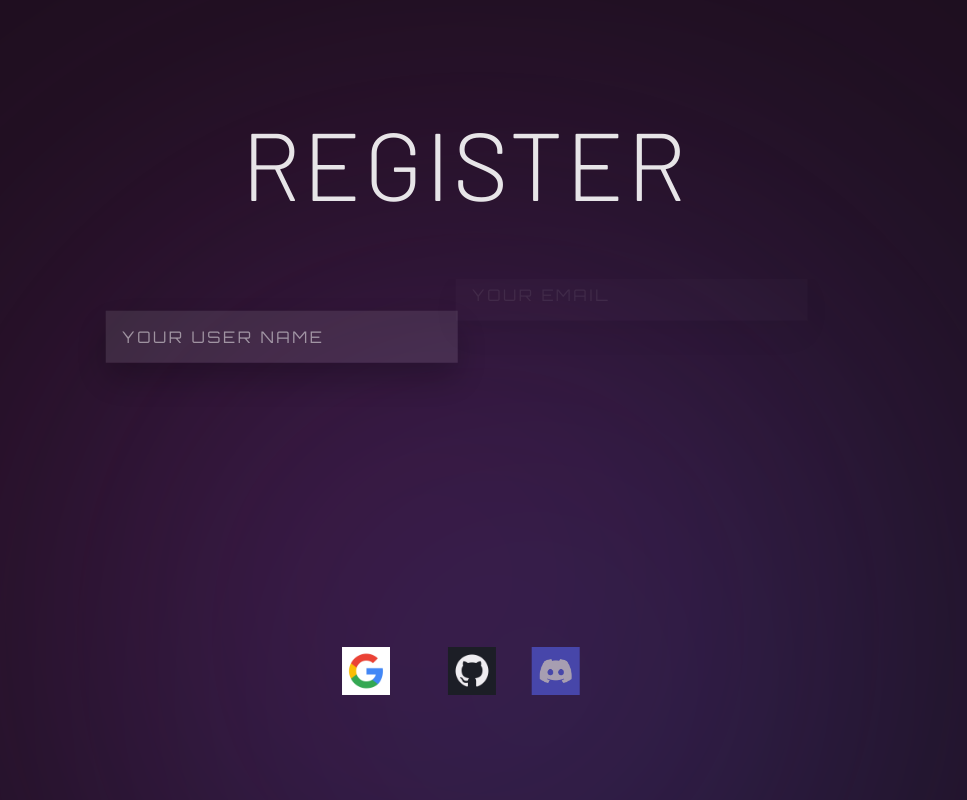
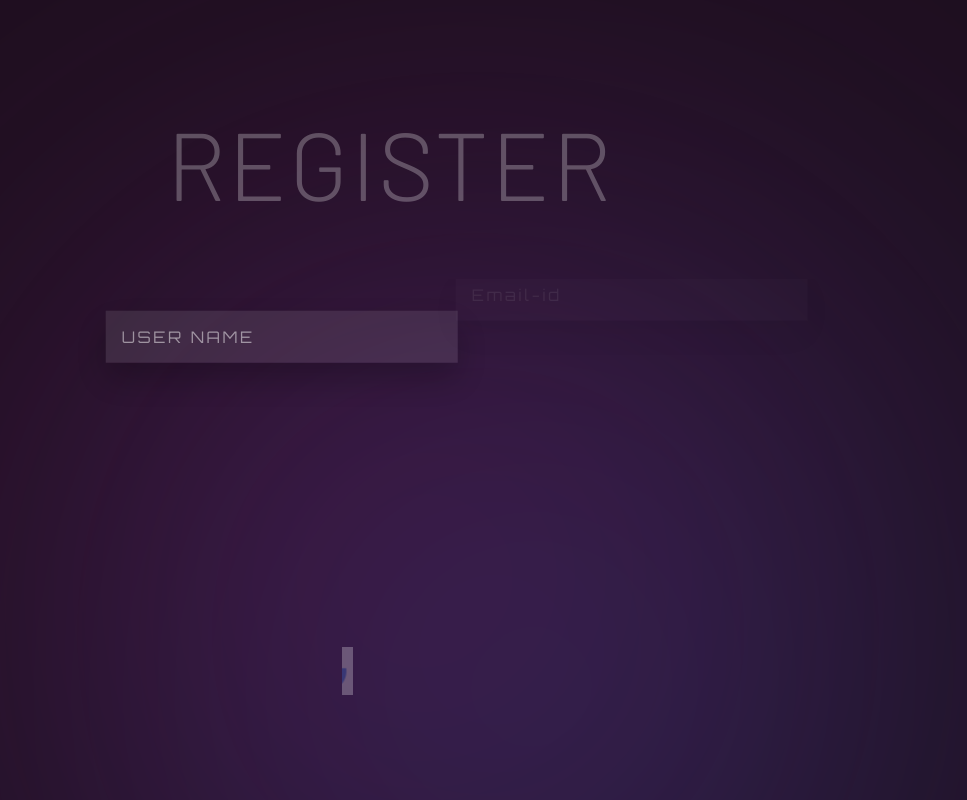
Before and after one commit to void-main1812/DECODE, a React (Vite) app in the folder client/: page /register_info in a window 1280 px wide. Shown: the top 800 px of the page, without its empty margins (162-1129 px from the left). Built offline with nearby package versions, Linux system fonts and the light colour scheme; a web font is replaced by a local one.

Commit message:
Optimized Registeration Page By adding Variants for Framer motion 📝

```diff
--- a/client/src/components/Register.jsx
+++ b/client/src/components/Register.jsx
@@ -5,37 +5,81 @@ import { motion } from 'framer-motion';
 import google from "../assets/google.webp";
 import github from "../assets/github.png";
 import discord from "../assets/discord.png";
+import Information from "../json/register.json";
+import RegImg from "../json/regImg.json";
+
+/* ------------------------------------------------------Variants for Animation------------------------------------------------------ */
+const diagonal = {
+    initial: { x: -50, y: -50, opacity: 0 },
+    animate1: { x: 0, y: 0, opacity: 1, transition: { delay: 0.2, duration: 0.3 } },
+    animate2: { x: 0, y: 0, opacity: 1, transition: { delay: 0.4, duration: 0.3 } },
+    animate3: { x: 0, y: 0, opacity: 1, transition: { delay: 0.6, duration: 0.3 } },
+    animate4: { x: 0, y: 0, opacity: 1, transition: { delay: 0.8, duration: 0.3 } },
+}
+
+const leftRight = {
+    initial: { x: -120, opacity: 0 },
+    initial2: { x: -50, opacity: 0 },
+    animate1: { x: 0, opacity: 1, transition: { delay: 0.3, duration: 0.5 } },
+    animate2: { x: 0, opacity: 1, transition: { delay: 0.5, duration: 0.5 } },
+    animate3: { x: 0, opacity: 1, transition: { delay: 0.7, duration: 0.5 } },
+}
+
+const blob = {
+    initial: { y: 800, opacity: 0.5 },
+    animate: { y: 0, opacity: 1, transition: { duration: 1.5 } }
+}
+
+const upDown = {
+    initial: { y: -50, opacity: 0 },
+    animate: { y: 0, opacity: 1, transition: { delay: 0.9, duration: 0.5 } }
+}
+/* ---------------------------------------------------------------------------------------------------------------------------------- */
 
 const Register = () => {
     const [trigger, setTrigger] = useState(true);
 
     return (
         <>
+        {/* popup box for registeration */}
             <Popup1 trigger={trigger} setTrigger={setTrigger} height="40vh" width="50%">
                 <h3 style={{ letterSpacing: '0.3vh', fontSize: '4vh', color: '#FF00E5' }}>Well Done !</h3>
                 <p style={{ opacity: 0.5, padding: '2vh' }} >Now you need to provide some necessary information and you are good to go</p>
             </Popup1>
+
+            {/* Main Body */}
             <motion.div className="regSec" exit={{ scale: 2, opacity: 0, transition: { duration: 0.1 } }} >
-                <motion.div initial={{ y: 800, opacity: 0.5 }} animate={{ y: 0, opacity: 1, transition: { duration: 1.5 } }} className="Blob blob6">
+                <motion.div variants={blob} initial="initial" animate="animate" className="Blob blob6">
                     <BlurBlobs height="80vh" width="80vh" />
                 </motion.div>
-                <motion.h1 initial={{ x: -120, opacity: 0 }} animate={{ x: 0, opacity: 1, transition: { delay: 0.1, duration: 0.5 } }} style={{ color: '#fff' }}>Register</motion.h1>
-                <motion.span initial={{ x: -120, opacity: 0 }} animate={{ x: 0, opacity: 1, transition: { delay: 0.5, duration: 0.5 } }} className='description'>your are just one step away from your success</motion.span>
+                <motion.h1 variants={leftRight} initial="initial" animate="animate1" style={{ color: '#fff' }}>Register</motion.h1>
+                <motion.span variants={leftRight} initial="initial" animate="animate2" className='description'>your are just one step away from your success</motion.span>
                 <div className="regInput">
                     <div className="textSec">
-                        <motion.input initial={{ x: -50, y: -50, opacity: 0 }} animate={{ x: 0, y: 0, opacity: 1, transition: { delay: 0.2, duration: 0.3 } }} type="text" placeholder='YOUR USER NAME' title='Create a user name' />
-                        <motion.input initial={{ x: -50, y: -50, opacity: 0 }} animate={{ x: 0, y: 0, opacity: 1, transition: { delay: 0.4, duration: 0.3 } }} type="text" placeholder='YOUR EMAIL' title='ex: 010$j*J@xy' />
-                        <motion.input initial={{ x: -50, y: -50, opacity: 0 }} animate={{ x: 0, y: 0, opacity: 1, transition: { delay: 0.6, duration: 0.3 } }} type="text" placeholder='CREATE PASSWORD' title='Enter your email-id' />
-                        <motion.input initial={{ x: -50, y: -50, opacity: 0 }} animate={{ x: 0, y: 0, opacity: 1, transition: { delay: 0.8, duration: 0.3 } }} type="text" placeholder='CONFIRM PASSWORD' title='re-enter the password' />
+                        {
+                            Information.map((info) => {
+                                return (
+                                    <motion.input variants={diagonal} initial="initial" animate={info.animate} type="text" placeholder={info.placeholder} title={info.title} />
+                                )
+                            })
+                        }
                     </div>
                 </div>
-                <motion.div initial={{ y: -50, opacity: 0 }} animate={{ y: 0, opacity: 1, transition: { delay: 0.9, duration: 0.5 } }} className="buttonSec">
+                <motion.div variants={upDown} initial="initial" animate="animate" className="buttonSec">
                     <ButtonPrimary text="continue" to="/404" height="7vh" width="12vw" margin="2vh" padding="6vw" name="continue" shadow="continueShadow" />
                 </motion.div>
                 <div className="autoReg">
-                    <motion.img initial={{ x: -80, opacity: 0 }} animate={{ x: 0, opacity: 1, transition: { duration: 0.3 } }} src={google} alt="" />
-                    <motion.img initial={{ x: -80, opacity: 0 }} animate={{ x: 0, opacity: 1, transition: { duration: 0.6 } }} src={github} alt="" />
-                    <motion.img initial={{ x: -80, opacity: 0 }} animate={{ x: 0, opacity: 1, transition: { duration: 0.9 } }} src={discord} alt="" />
+                    {
+                        RegImg.map((reg) => {
+
+                            {/* Array of images for registeration option */ }
+                            const img = [google, github, discord]
+
+                            return (
+                                <motion.img variants={leftRight} initial="initial2" animate={reg.animate} src={img[reg.src]} alt="" />
+                            )
+                        })
+                    }
                 </div>
             </motion.div>
         </>
--- /dev/null
+++ b/client/src/json/regImg.json
@@ -0,0 +1,14 @@
+[
+  {
+    "src": 0,
+    "animate":"animate1"
+  },
+  {
+    "src": 1,
+    "animate": "animate2"
+  },
+  {
+    "src": 2,
+    "animate": "animate3"
+  }
+]
--- /dev/null
+++ b/client/src/json/register.json
@@ -0,0 +1,22 @@
+[
+  {
+    "title": "Create user Name",
+    "placeholder": "USER NAME",
+    "animate": "animate1"
+  },
+  {
+    "title": "Enter your email id",
+    "placeholder": "Email-id",
+    "animate": "animate2"
+  },
+  {
+    "title": "Create a strong password",
+    "placeholder": "Create password",
+    "animate": "animate3"
+  },
+  {
+    "title": "Confirm entered password",
+    "placeholder": "Confirm Password",
+    "animate": "animate4"
+  }
+]
```
